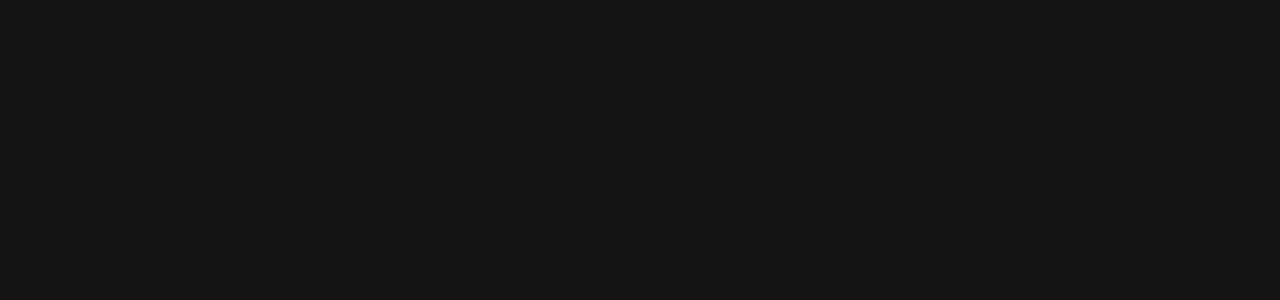
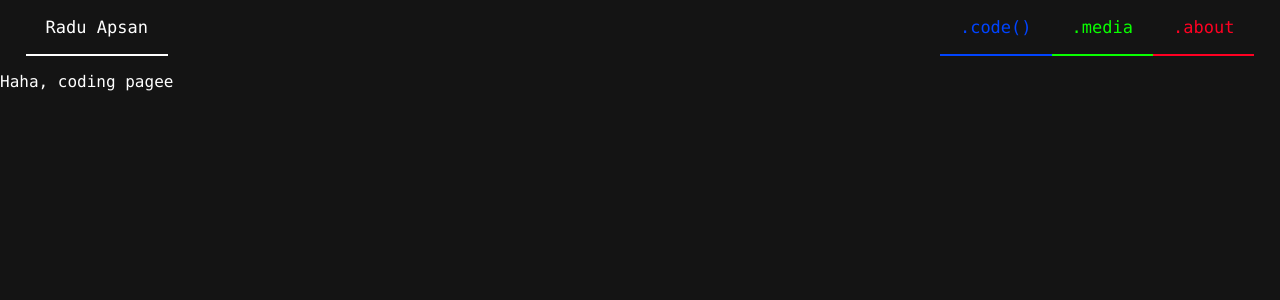
Before and after one commit to Raiduy/portfolio-website, a React (Create React App) app: page /code in a window 1280 px wide. Shown: the top 300 px of the page. Built offline with nearby package versions, Linux system fonts and the light colour scheme.

Commit message:
Navbar colours fixed

```diff
--- a/src/Routes.js
+++ b/src/Routes.js
@@ -14,7 +14,7 @@
             <Router history={history}>
                 <Switch>
                     <Route path="/" exact component={Home} />
-                    <Route path="/coding" exact component={CodingPage} />
+                    <Route path="/code" exact component={CodingPage} />
                     {/* <Route path="/About" component={About} />
                     <Route path="/Contact" component={Contact} />
                     <Route path="/Products" component={Products} /> */}
--- a/src/components/App.js
+++ b/src/components/App.js
@@ -1,5 +1,4 @@
 import './App.scss';
-import Navbar from './Navbar.js'
 import Cards from './Cards.js';
 
 function App() {
--- a/src/components/Cards.js
+++ b/src/components/Cards.js
@@ -8,20 +8,20 @@
   return(
       <div class="cards-container">
 
-          <div class="card coding" onClick={() => history.push('/coding')}>
-            <img src={code}/>
+          <div class="card coding" onClick={() => history.push('/code')}>
+            <img src={code} alt="Code"/>
             <h2>Coding</h2>
             <p>Have a look into my programming skills.</p>
           </div>
 
           <div class="card media" onClick={() => history.push('/media')}>
-            <img src={camera}/>
+            <img src={camera} alt="Media"/>
             <h2>Media</h2>
             <p>Enjoy a trip though my art journey with photos, videos and more.</p>
           </div>
 
           <div class="card about" onClick={() => history.push('/about')}>
-            <img src={me}/>
+            <img src={me} alt="About"/>
             <h2>About Me</h2>
             <p>Get to know me and what I do.</p>
           </div>
--- a/src/components/Navbar.css
+++ b/src/components/Navbar.css
@@ -1,7 +1,10 @@
 .topnav {
   background-color: #141414;
   overflow: hidden;
-  width: 99.5vw;
+  /* width: 99.5vw; */
+  margin-right: 2vw;
+  margin-left: 2vw;
+
 }
 
 /* .topnav:hover {
@@ -9,47 +12,61 @@
 } */
 
 /* Style the links inside the navigation bar */
-.topnav a {
+.topnav p {
   float: right;
   color: white;
   text-align: center;
-  padding: 14px 16px;
+  padding: 17px 20px;
   text-decoration: none;
   font-size: 17px;
+  margin: 0px;
 }
 
 .topnav #home {
   float: left;
+  color: white;
+  border-bottom: 2px solid white;
+}
+.topnav #home:hover {
+  color: #772D8B;
+  border-bottom: 2px solid #772D8B;
 }
 
 .topnav #code {
   color: #0044ff;
+  border-bottom: 2px solid #0044ff;
+}
+.topnav #code:hover {
+  color: #772D8B;
+  border-bottom: 2px solid #772D8B;
 }
 
 .topnav #jpg {
   color: #09ff00;
+  border-bottom: 2px solid #09ff00;
 }
-
-.topnav #mp4 {
-  color: #b900ca;
-}
-
-.topnav #blend {
-  color: #EA7600;
+.topnav #jpg:hover {
+  color: #772D8B;
+  border-bottom: 2px solid #772D8B;
 }
 
 .topnav #about {
   color: #FF0022;
+  border-bottom: 2px solid #FF0022;
+}
+.topnav #about:hover {
+  color: #772D8B;
+  border-bottom: 2px solid #772D8B;
 }
 
 /* Change the color of links on hover */
-.topnav a:hover {
-  background-color: #FFFBFF;
-  color: black;
+.topnav p:hover {
+  color: #772D8B;
+  border-bottom: 2px solid #772D8B;
 }
 
 /* Add a color to the active/current link */
-.topnav a.active {
+.topnav p.active {
   background-color: #FF0022;
   color: white;
 }
--- a/src/components/Navbar.js
+++ b/src/components/Navbar.js
@@ -4,12 +4,12 @@
 function Navbar() {
   return (
     <div class="topnav">
-      <a id="home" onClick={() => history.push('/')}>Radu Apsan</a>
-      <a id="about" onClick={() => history.push('/about')}>.about</a>
-      {/* <a id="blend" href="#blender">.blend</a>
-      <a id="mp4" href="#video">.mp4</a> */}
-      <a id="jpg" onClick={() => history.push('/media')}>.media</a>
-      <a id="code" onClick={() => history.push('/code')}>.code()</a>
+      <p id="home" onClick={() => history.push('/')}>Radu Apsan</p>
+      <p id="about" onClick={() => history.push('/about')}>.about</p>
+      {/* <p id="blend" href="#blender">.blend</p>
+      <p id="mp4" href="#video">.mp4</p> */}
+      <p id="jpg" onClick={() => history.push('/media')}>.media</p>
+      <p id="code" onClick={() => history.push('/code')}>.code()</p>
     </div>
   );
 }
--- a/src/index.css
+++ b/src/index.css
@@ -3,6 +3,7 @@
   font-family: source-code-pro, Menlo, Monaco, Consolas, 'Courier New',
     monospace;
   color: white;
+  margin: 0px;
 }
 
 code {
```
